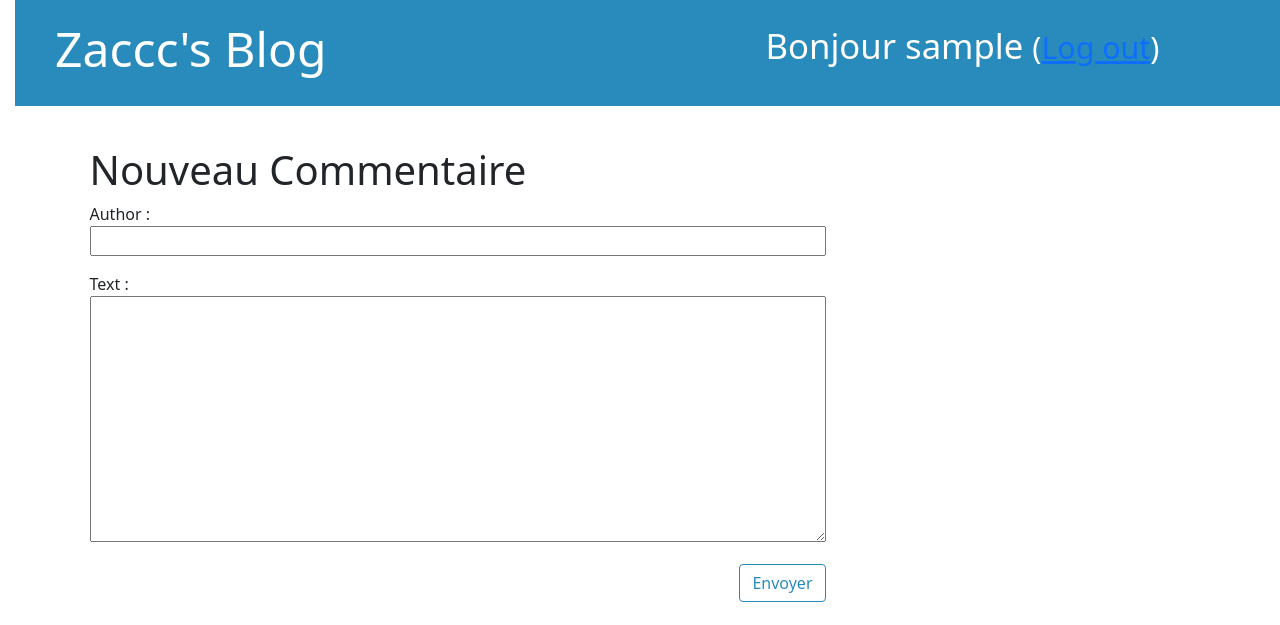
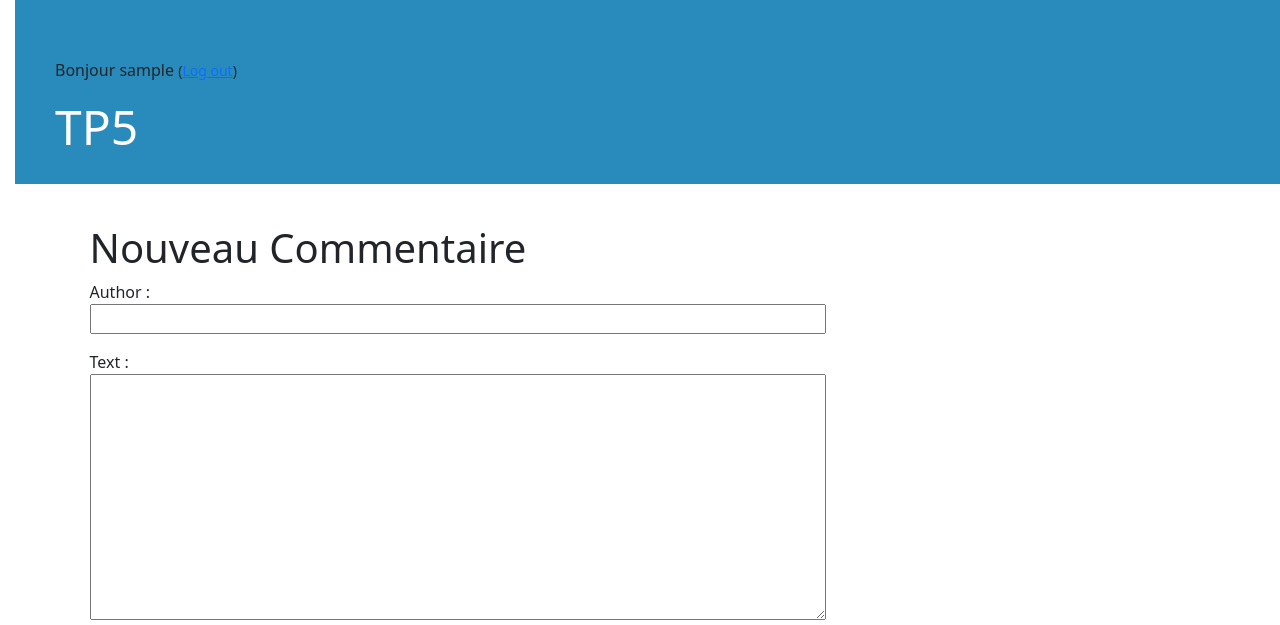
Before and after one commit to zaccc1986/TP5Blog, a Django app: page /post/1/comment/ in a window 1280 px wide. Shown: the top 625 px of the page. Run offline with Django 3.2, Linux system fonts and the light colour scheme; a user stored in the database is signed in; tables that the repository leaves empty hold one stand-in row (values such as "Sample post").

Commit message:
modif style

```diff
--- a/tp5App/templates/tp5App/base.html
+++ b/tp5App/templates/tp5App/base.html
@@ -5,21 +5,21 @@
     <head>
 		<link rel="stylesheet" href="https://cdn.jsdelivr.net/npm/bootstrap@5.1.3/dist/css/bootstrap.min.css" integrity="sha384-1BmE4kWBq78iYhFldvKuhfTAU6auU8tT94WrHftjDbrCEXSU1oBoqyl2QvZ6jIW3" crossorigin="anonymous">
 		<link rel="stylesheet" href="{% static 'css/main.css' %}">
-        <title>Zaccc's blog</title>
+        <title>TP5</title>
     </head>
 	<body>
 		<div class="page-header">
 			{% if user.is_authenticated %}
-				<a class="btn btn-secondary top-menu" href="{% url 'post_new' %}">
-				{% include './icons/x.svg' %}
+				<a class="btn btn-secondary" href="{% url 'post_new' %}">
+				{% include './icons/sticky.svg' %}
 				</a>
-				<p class="top-menu">Bonjour {{ user.username }} <small>(<a href="{% url 'logout' %}">Log out</a>)</small></p>
+				<p class="">Bonjour {{ user.username }} <small>(<a href="{% url 'logout' %}">Log out</a>)</small></p>
 			{% else %}
-				<a class="btn btn-secondary top-menu" href="{% url 'login' %}">
-				{% include './icons/x.svg' %}
+				<a class="btn btn-secondary" href="{% url 'login' %}">
+				{% include './icons/box-arrow-in-right.svg' %}
 				</a>
 			{% endif %}
-			<h1><a href="/">Zaccc's Blog</a></h1>
+			<h1><a href="/">TP5</a></h1>
 		</div>
 		<div class="content container">
 			<div class="row">
```
Also changed, not shown: tp5App/templates/tp5App/icons/box-arrow-in-right.svg (added), tp5App/templates/tp5App/icons/sticky.svg (added).
